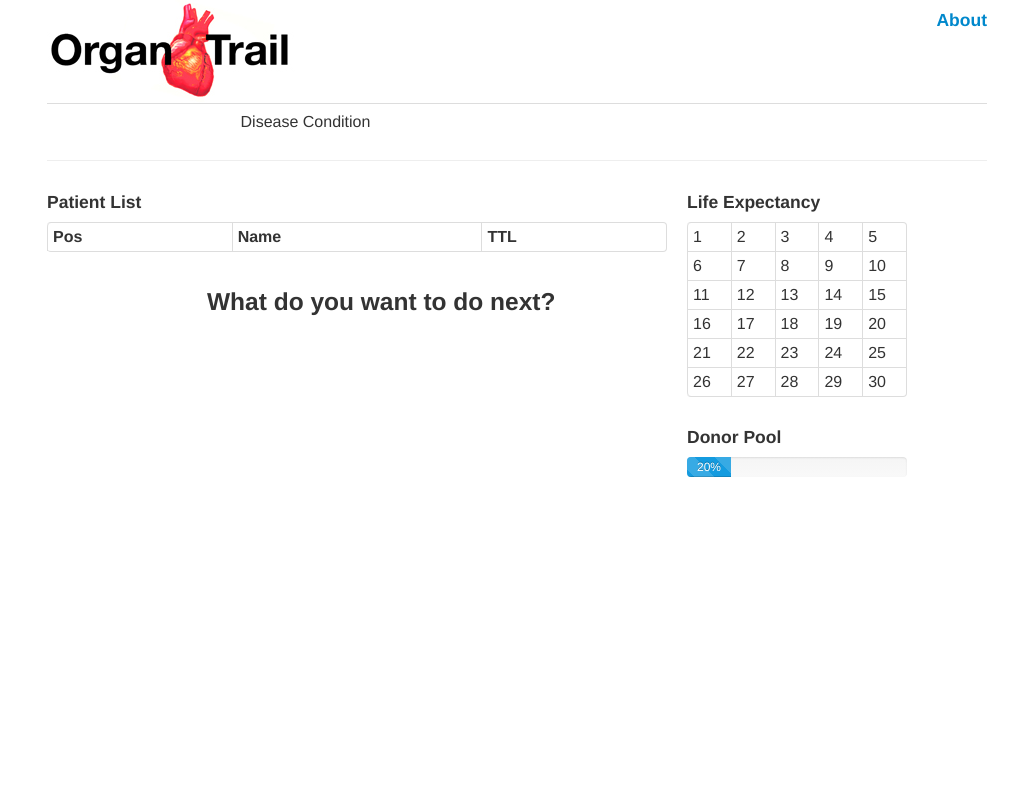
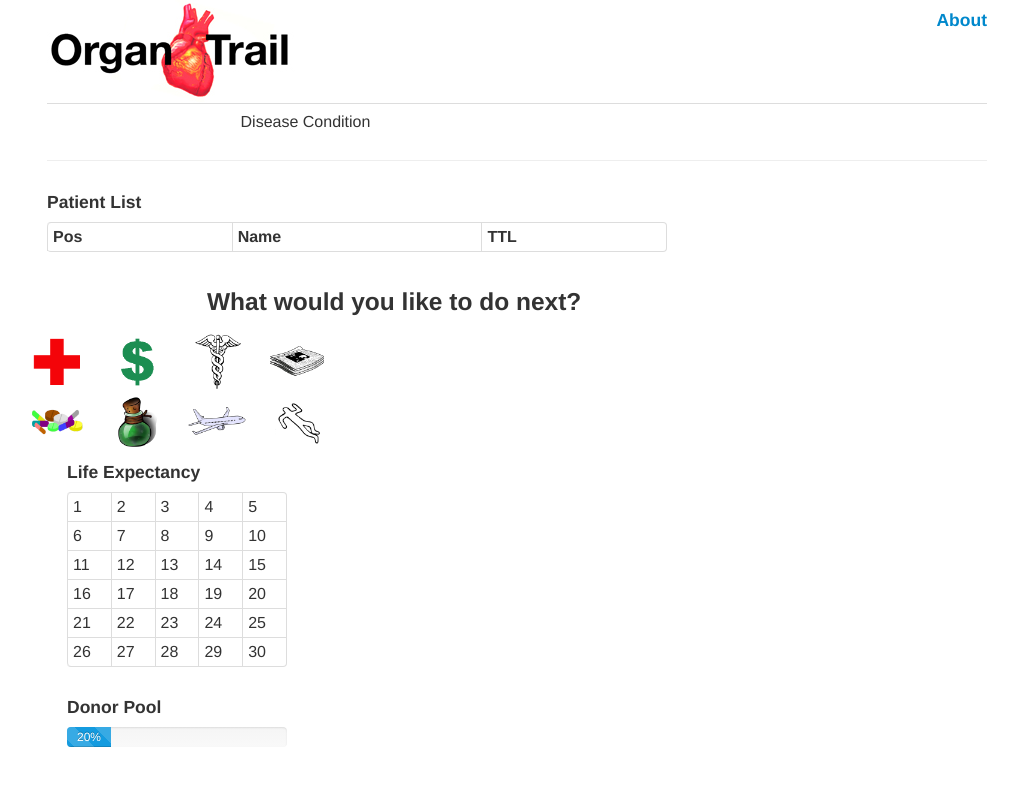
Before and after one commit to dmitchell/organtrail, a Python web app: template src/organtrail/template/organtrail.html in a window 1280 px wide. Shown: the top 786 px of the page, without its empty margins (123-1141 px from the left). Run offline with Jinja, Linux system fonts and the light colour scheme; the template is opened without the code that fills it, so the values that code supplies are empty.

Commit message:
added mechanic images to html

```diff
--- a/src/organtrail/template/organtrail.html
+++ b/src/organtrail/template/organtrail.html
@@ -258,8 +258,38 @@
     		</div>
     		<div class="row">
     			<div class="span6 offset2">
-    				<h3>What do you want to do next?</h3>
-
+    				<h3>What would you like to do next?</h3>
+    			</div>
+    		<div class="row">
+    			<div class="span8 mechanics-list">
+    				<div class="row">
+    					<div class="span1">
+    						<img src="../static/img/checkup.png">
+    					</div>
+    					<div class="span1">
+    						<img src="../static/img/donation.png">
+    					</div>
+    					<div class="span1">
+    						<img src="../static/img/doctor.png">
+    					</div>
+    					<div class="span1">
+    						<img src="../static/img/coverage.png">
+    					</div>
+    				</div>
+    				<div class="row">
+    					<div class="span1">
+    						<img src="../static/img/experimental.png">
+    					</div>
+    					<div class="span1">
+    						<img src="../static/img/homeopathy.png">
+    					</div>
+    					<div class="span1">
+    						<img src="../static/img/travel.png">
+    					</div>
+    					<div class="span1">
+    						<img src="../static/img/illegal.png">
+    					</div>
+    				</div>
     			</div>
     		</div>
     	</div>
```
